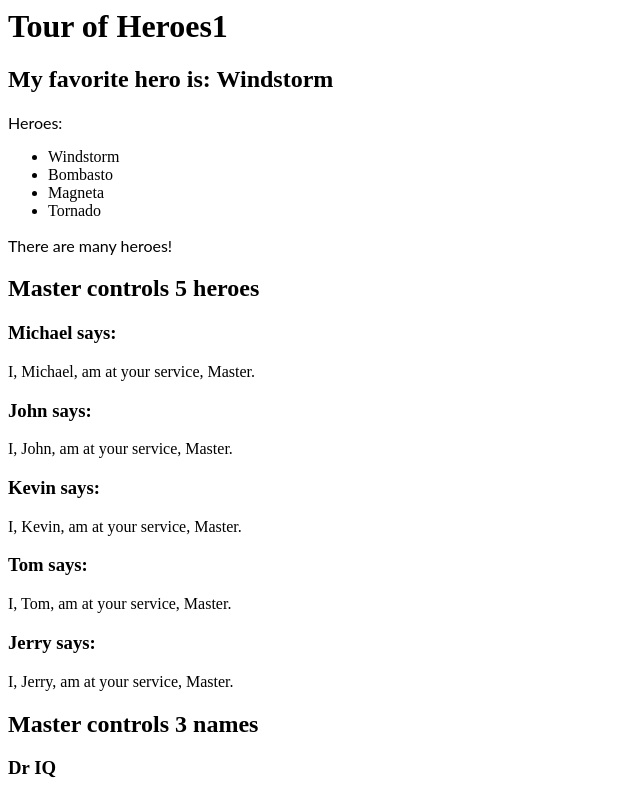
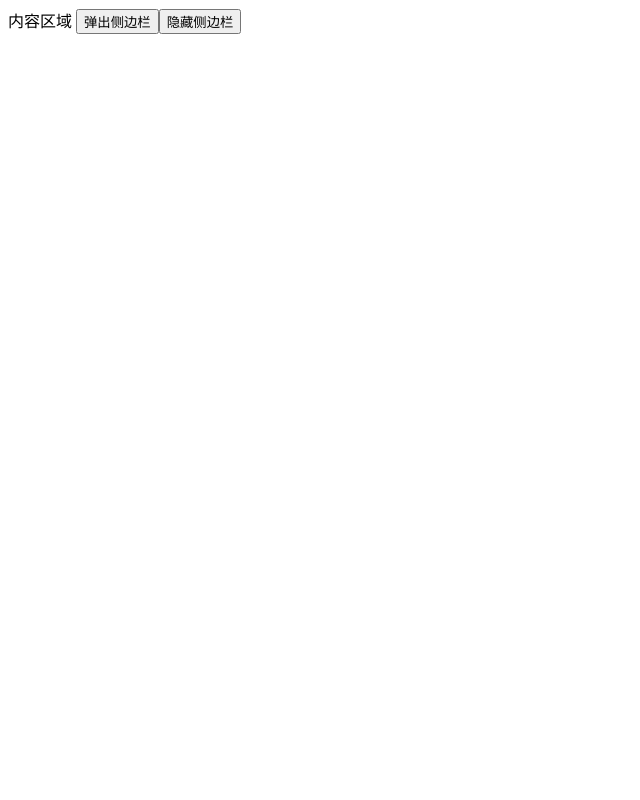
Before and after one commit to m2maomao/angular-tutorial, an Angular app: page / in a window 1280 px wide. Shown: the top 800 px of the page, without its empty margins (0-640 px from the left). Built offline with nearby package versions, Linux system fonts and the light colour scheme.

Commit message:
3 files modified, 9 added

```diff
--- a/src/app/app.component.html
+++ b/src/app/app.component.html
@@ -1,4 +1,4 @@
-<h1>{{title}}1</h1>
+<!-- <h1>{{title}}1</h1>
 <h2>My favorite hero is: {{myHero.name}}</h2>
 <p>Heroes:</p>
 <ul>
@@ -11,3 +11,7 @@
 <app-name-parent></app-name-parent>
 
 <app-version-parent></app-version-parent>
+
+<app-news></app-news> -->
+
+<app-transition></app-transition>
--- a/src/app/app.module.ts
+++ b/src/app/app.module.ts
@@ -9,10 +9,13 @@ import { NameChildComponent } from './name-child/name-child.component';
 import { NameParentComponent } from './name-parent/name-parent.component';
 import { VersionParentComponent } from './version-parent/version-parent.component';
 import { VersionChildComponent } from './version-child/version-child.component';
+import { NewsComponent } from './news/news.component';
+import { HeaderComponent } from './header/header.component';
+import { TransitionComponent } from './transition/transition.component';
 
 @NgModule({
   imports:      [ BrowserModule, FormsModule ],
-  declarations: [ AppComponent, HeroChildComponent, HeroParentComponent, NameChildComponent, NameParentComponent, VersionParentComponent, VersionChildComponent ],
+  declarations: [ AppComponent, HeroChildComponent, HeroParentComponent, NameChildComponent, NameParentComponent, VersionParentComponent, VersionChildComponent, NewsComponent, HeaderComponent, TransitionComponent ],
   bootstrap:    [ AppComponent ]
 })
 export class AppModule { }
--- /dev/null
+++ b/src/app/header/header.component.css
@@ -0,0 +1,5 @@
+h1{
+  text-align:center;
+  color:#fff;
+  background:#000;
+}
--- /dev/null
+++ b/src/app/header/header.component.html
@@ -0,0 +1 @@
+<h1>我是一个头部</h1>
--- /dev/null
+++ b/src/app/header/header.component.ts
@@ -0,0 +1,19 @@
+import { Component, OnInit } from '@angular/core';
+
+@Component({
+  selector: 'app-header',
+  templateUrl: './header.component.html',
+  styleUrls: ['./header.component.css']
+})
+export class HeaderComponent implements OnInit {
+
+  constructor() { }
+
+  ngOnInit() {
+  }
+
+  run() {
+    console.log('我是header里的run方法!')
+  }
+
+}
--- /dev/null
+++ b/src/app/news/news.component.html
@@ -0,0 +1,6 @@
+<app-header #header></app-header>
+<div #myBox>
+  this is my Box!
+</div>
+
+<button (click)="getChildRun()">调用子组件方法</button>
--- /dev/null
+++ b/src/app/news/news.component.ts
@@ -0,0 +1,29 @@
+import { Component, OnInit, ViewChild, ElementRef } from '@angular/core';
+
+@Component({
+  selector: 'app-news',
+  templateUrl: './news.component.html',
+  styleUrls: ['./news.component.css']
+})
+export class NewsComponent implements OnInit {
+
+  @ViewChild('myBox') myBox: ElementRef<HTMLElement>
+
+  @ViewChild('header') header: any;
+  constructor() { }
+
+  ngOnInit() {
+  }
+
+  ngAfterViewInit(): void {
+    console.log(this.myBox.nativeElement.innerHTML);
+
+    // 调用子组件里的方法
+    this.header.run();
+  }
+
+  getChildRun() {
+    this.header.run();
+  }
+
+}
--- /dev/null
+++ b/src/app/transition/transition.component.css
@@ -0,0 +1,11 @@
+#aside{
+  width: 200px;
+  height: 100%;
+  position: absolute;
+  right:0px;
+  top:0px;
+  background:#000;
+  color:#fff;
+  transform:translate(100%, 0);
+  transition: all 2s;
+}
--- /dev/null
+++ b/src/app/transition/transition.component.html
@@ -0,0 +1,9 @@
+<div class="content">
+内容区域
+<button (click)="showAside()">弹出侧边栏</button>
+<button (click)="hideAside()">隐藏侧边栏</button>
+</div>
+
+<aside id="aside">
+这是一个侧边栏
+</aside>
--- /dev/null
+++ b/src/app/transition/transition.component.ts
@@ -0,0 +1,24 @@
+import { Component, OnInit } from '@angular/core';
+
+@Component({
+  selector: 'app-transition',
+  templateUrl: './transition.component.html',
+  styleUrls: ['./transition.component.css']
+})
+export class TransitionComponent implements OnInit {
+
+  constructor() { }
+
+  ngOnInit() {
+  }
+
+  showAside() {
+    var asideDom: any = document.getElementById('aside');
+    asideDom.style.transform="translate(0,0)";
+  }
+  hideAside() {
+    var asideDom: any = document.getElementById('aside');
+    asideDom.style.transform="translate(100%,0)";
+  }
+
+}
--- a/src/styles.css
+++ b/src/styles.css
@@ -1 +1,5 @@
 /* Add application styles & imports to this file! */
+body{
+  width: 100%;
+  overflow-x: hidden;
+}
```
Also changed, not shown: src/app/news/news.component.css (added).
